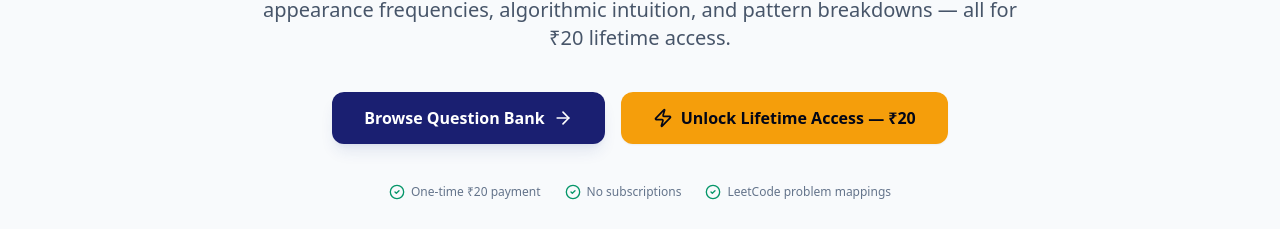
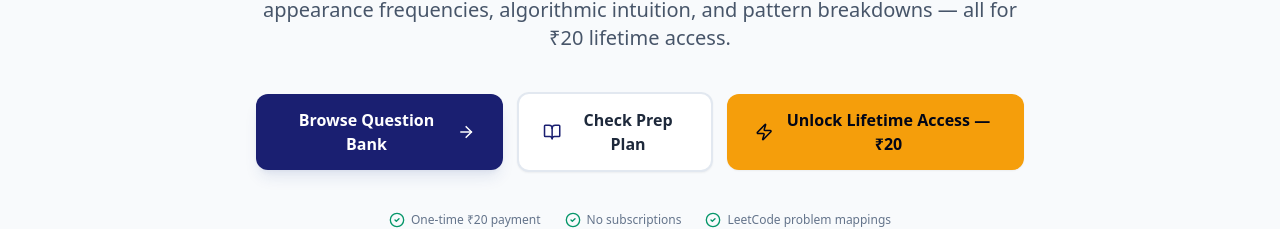
Before and after one commit to Ashish-Rautela/DsaPrac, a React (Vite) app in the folder client/: page / in a window 1280 px wide. Shown: the part 415-644 px from the top of the page. Built offline with nearby package versions, Linux system fonts and the light colour scheme; no server answers; the HTML template or start-up script is replaced by a standard one.

Commit message:
feat: add Check Prep Plan button to hero section

```diff
--- a/client/src/pages/LandingPage.jsx
+++ b/client/src/pages/LandingPage.jsx
@@ -51,19 +51,27 @@ export default function LandingPage() {
               160+ actual assessment problems with LeetCode mappings, interview appearance frequencies, algorithmic intuition, and pattern breakdowns — all for ₹20 lifetime access.
             </p>
 
-            <div className="flex flex-col sm:flex-row items-center justify-center gap-4 pt-4">
+            <div className="flex flex-col sm:flex-row items-center justify-center gap-3.5 pt-4">
               <Link
                 to="/questions"
-                className="w-full sm:w-auto px-8 py-3.5 rounded-xl bg-visa-blue text-white font-bold text-base hover:bg-visa-lightBlue transition shadow-lg shadow-blue-900/10 flex items-center justify-center space-x-2"
+                className="w-full sm:w-auto px-7 py-3.5 rounded-xl bg-visa-blue text-white font-bold text-base hover:bg-visa-lightBlue transition shadow-lg shadow-blue-900/10 flex items-center justify-center space-x-2"
               >
                 <span>Browse Question Bank</span>
                 <ArrowRight className="w-5 h-5" />
               </Link>
 
+              <Link
+                to="/prep-plan"
+                className="w-full sm:w-auto px-6 py-3.5 rounded-xl bg-white border-2 border-slate-200 hover:border-visa-blue hover:bg-blue-50/50 text-slate-800 hover:text-visa-blue font-bold text-base transition shadow-sm flex items-center justify-center space-x-2"
+              >
+                <BookOpen className="w-5 h-5 text-visa-blue" />
+                <span>Check Prep Plan</span>
+              </Link>
+
               {!hasLifetimeAccess && (
                 <Link
                   to={isAuthenticated ? '/checkout' : '/register'}
-                  className="w-full sm:w-auto px-8 py-3.5 rounded-xl bg-amber-500 hover:bg-amber-600 text-slate-950 font-bold text-base transition shadow-sm flex items-center justify-center space-x-2"
+                  className="w-full sm:w-auto px-7 py-3.5 rounded-xl bg-amber-500 hover:bg-amber-600 text-slate-950 font-bold text-base transition shadow-sm flex items-center justify-center space-x-2"
                 >
                   <Zap className="w-5 h-5 text-slate-950" />
                   <span>Unlock Lifetime Access — ₹20</span>
```
